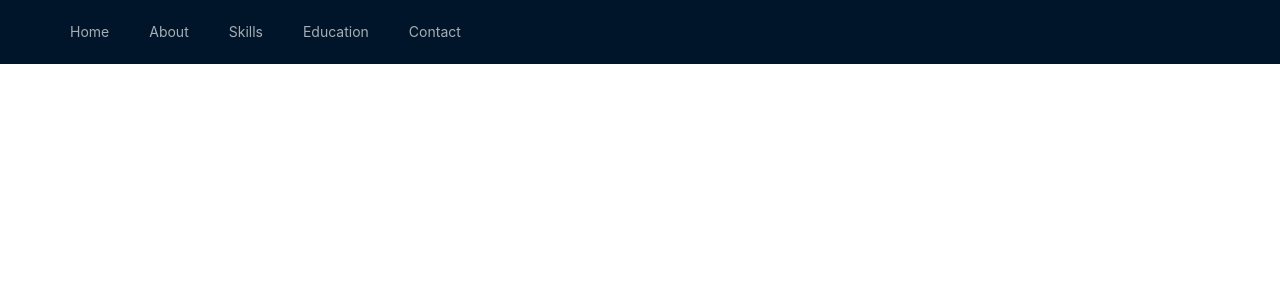
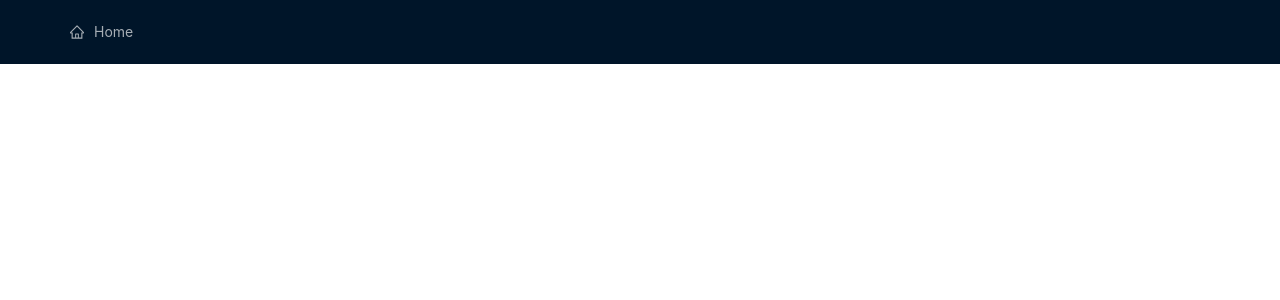
Before and after one commit to sbronicki/generic-portfolio-components, a React (Create React App) app: page / in a window 1280 px wide. Shown: the top 300 px of the page. Built offline with nearby package versions, Linux system fonts and the light colour scheme.

Commit message:
groundwork / idea basically fleshed out, looking good

```diff
--- a/package.json
+++ b/package.json
@@ -3,6 +3,7 @@
   "version": "0.1.0",
   "private": true,
   "dependencies": {
+    "@ant-design/icons": "^4.7.0",
     "@types/node": "^16.18.0",
     "@types/react": "^18.0.21",
     "@types/react-dom": "^18.0.6",
--- a/src/App.tsx
+++ b/src/App.tsx
@@ -1,17 +1,82 @@
-import React from "react";
+import React, { CSSProperties } from "react";
 import Hero from "./Components/Hero";
-
+import type { MenuTheme } from "antd";
+import Icon, { HomeOutlined } from "@ant-design/icons";
 import { Layout } from "antd";
-import { Nav } from "./Components/Nav/Nav";
+import { Nav } from "./Components/Nav";
 const { Header, Footer, Content } = Layout;
 
+interface config {
+  // general: {
+  //   theme: "";
+  //   // order?
+  // };
+  nav: {
+    label?: string;
+    icon?: React.ReactNode;
+    items: [{ name: string; to: string; icon?: React.ReactNode }];
+    theme?: MenuTheme;
+    style?: CSSProperties;
+  };
+  // section: {
+  //   img: { img: "./media/titleImg"; left: boolean };
+  //   items: [{ title: ""; icon: ""; content: "" }];
+  // };
+  // contact: {
+  //   img: { img: "./media/titleImg"; left: boolean };
+  //   text1: { size: ""; value: "" };
+  //   text2: { size: ""; value: "" };
+  //   text3: { size: ""; value: "" };
+  //   name: { required: boolean; show: boolean };
+  //   email: { required: boolean; show: boolean };
+  //   phone: { required: boolean; show: boolean };
+  //   message: { required: boolean; show: boolean };
+  // };
+  // education: {
+  //   img: { img: "./media/titleImg"; left: boolean };
+  //   data: [
+  //     {
+  //       attended: { start: ""; end: "" };
+  //       award: [{}];
+  //       club: [{}];
+  //       degree: [{ level: ""; field: "" }];
+  //       gpa: "";
+  //       school: "";
+  //       team: [{}];
+  //     }
+  //   ];
+  // };
+  // footer: { text1: ""; text2: ""; links: []; icons: [] };
+  // hero: {
+  //   img: "./media/hero";
+  //   leftCenter: "";
+  //   centerCenter: "";
+  //   rightCenter: "";
+  //   // grid etc takes in text, img or vid
+  // };
+  // photos: [];
+  // reels: [];
+}
+
+const appConfig: config = {
+  nav: {
+    items: [
+      {
+        name: "Home",
+        to: "#home",
+        icon: <HomeOutlined />,
+      },
+    ],
+    theme: "dark",
+  },
+};
+
 const App: React.FC = () => {
-  const navItems = ["Home", "About", "Skills", "Education", "Contact"];
   return (
     <div className="App">
       <Layout>
         <Header>
-          <Nav navItems={navItems} />
+          <Nav theme={appConfig.nav.theme} items={appConfig.nav.items} />
         </Header>
         {/* <Content>
           <Hero />
--- a/src/Components/Nav/Nav.tsx
+++ /dev/null
@@ -1,26 +0,0 @@
-import React from "react";
-import { Menu } from "antd";
-
-type NavProps = {
-  navItems: string[];
-};
-
-export const Nav = ({ navItems }: NavProps) => {
-  const items = makeItems(navItems);
-
-  return (
-    <Menu theme="dark" mode="horizontal" defaultSelectedKeys={["Home"]}>
-      {items.map((navItem) => (
-        <Menu.Item key={navItem.key}>{navItem.label}</Menu.Item>
-      ))}
-    </Menu>
-  );
-};
-
-const makeItems = (items: string[]) =>
-  items.map((item, i) => {
-    return {
-      label: item,
-      key: `${item.replace(" ", "-")}-${i}`,
-    };
-  });
--- /dev/null
+++ b/src/Components/Nav/index.tsx
@@ -0,0 +1,22 @@
+import React from "react";
+
+import { Menu } from "antd";
+import type { MenuTheme } from "antd";
+interface NavProps {
+  label?: string;
+  icon?: React.ReactNode;
+  items: [{ name: string; to: string; icon?: React.ReactNode }];
+  theme?: MenuTheme;
+}
+
+export const Nav = ({ items, theme }: NavProps) => {
+  return (
+    <Menu theme={theme} mode="horizontal">
+      {items.map((item) => (
+        <Menu.Item key={item.to} icon={item.icon}>
+          <a href={item.to}>{item.name}</a>
+        </Menu.Item>
+      ))}
+    </Menu>
+  );
+};
```
Also changed, not shown: 1 other file (tests, documents, lock files or other folders).
